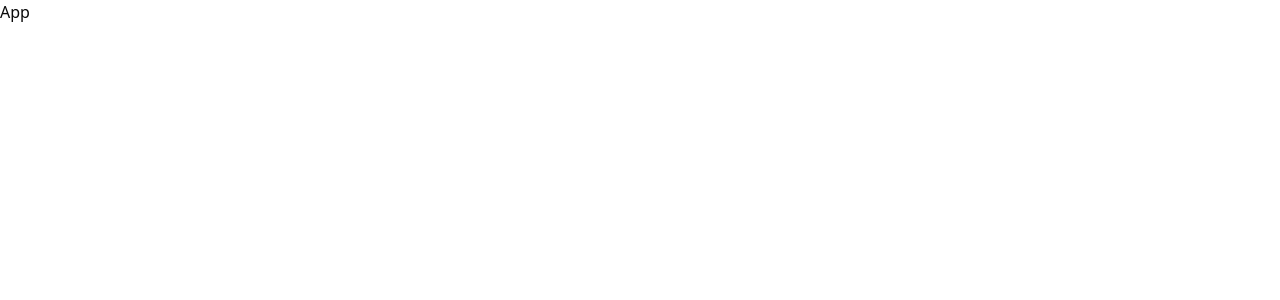
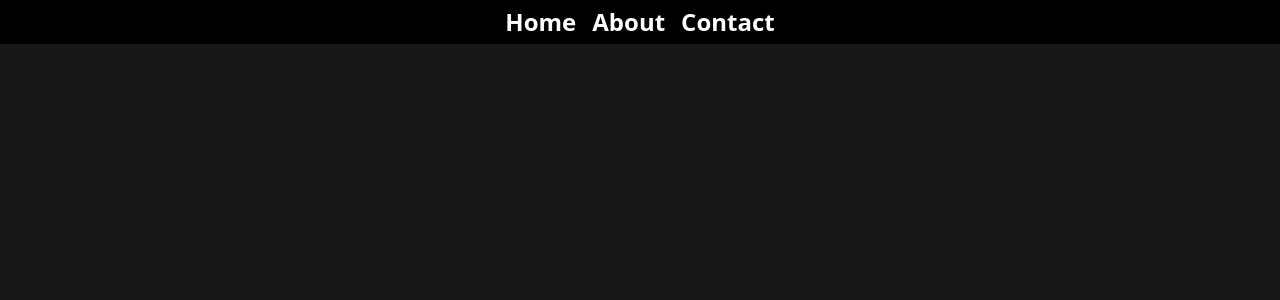
Before and after one commit to yaseenrehan123/Authentication, a React (Vite) app in the folder client/: page / in a window 1280 px wide. Shown: the top 300 px of the page. Built offline with nearby package versions, Linux system fonts and the light colour scheme.

Commit message:
Frontend init

```diff
--- a/client/package.json
+++ b/client/package.json
@@ -16,8 +16,10 @@
     "lucide-react": "^0.539.0",
     "react": "^19.1.1",
     "react-dom": "^19.1.1",
+    "react-icons": "^5.5.0",
     "tailwind-merge": "^3.3.1",
-    "tailwindcss": "^4.1.12"
+    "tailwindcss": "^4.1.12",
+    "zustand": "^5.0.8"
   },
   "devDependencies": {
     "@eslint/js": "^9.33.0",
--- a/client/src/App.tsx
+++ b/client/src/App.tsx
@@ -1,8 +1,14 @@
 import React from 'react'
+import Navbar from './components/navbar/Navbar'
 
 const App = () => {
   return (
-    <div>App</div>
+    <div className='p-0 m-0 box-border'>
+      <div className='w-screen h-screen flex items-center flex-col pt-2 pb-2 bg-neutral-900'>
+        <Navbar />
+      </div>
+
+    </div>
   )
 }
 
--- /dev/null
+++ b/client/src/components/navbar/Mainbar.tsx
@@ -0,0 +1,23 @@
+import React from 'react'
+import Responsive from '../ui/responsive'
+import Navlink from './Navlink'
+import NavMenuIcon from './NavMenuIcon'
+
+const Mainbar = () => {
+    return (
+        <div className='w-screen flex items-center justify-between bg-black min-h-10  pt-1.5 pb-1.5 z-10
+        fixed top-0 left-0'>
+            <div></div>
+            <div className='flex items-center justify-center gap-4'>
+                <Responsive display="hidden" md="flex"><Navlink>Home</Navlink></Responsive>
+                <Responsive display="hidden" md="flex"><Navlink>About</Navlink></Responsive>
+                <Responsive display="hidden" md="flex"><Navlink>Contact</Navlink></Responsive>
+            </div>
+            <div className='flex items-center justify-center'>
+                <Responsive display='flex' md="hidden"><NavMenuIcon /></Responsive>
+            </div>
+        </div>
+    )
+}
+
+export default Mainbar
--- /dev/null
+++ b/client/src/components/navbar/NavCancelIcon.tsx
@@ -0,0 +1,16 @@
+import { useSidebarStore } from '@/stores/useSidebarStore';
+import React from 'react'
+import { RxCross2 } from "react-icons/rx";
+
+const NavCancelIcon = () => {
+    const setEnabled = useSidebarStore((state) => state.setEnabled);
+    return (
+        <div className='flex items-center justify-center text-red-500 hover:text-red-800 duration-150 transition-all
+        hover:cursor-pointer'
+            onClick={() => setEnabled(false)}>
+            <RxCross2 />
+        </div>
+    )
+}
+
+export default NavCancelIcon
--- /dev/null
+++ b/client/src/components/navbar/NavMenuIcon.tsx
@@ -0,0 +1,15 @@
+import { useSidebarStore } from '@/stores/useSidebarStore';
+import React from 'react'
+import { MdOutlineMenu } from "react-icons/md";
+const NavMenuIcon = () => {
+    const setEnabled = useSidebarStore((state) => state.setEnabled);
+    return (
+        <div className='flex items-center justify-center text-[40px] text-cyan-500 hover:cursor-pointer hover:text-cyan-700
+            duration-150 transition-all'
+            onClick={() => setEnabled(true)}>
+            <MdOutlineMenu />
+        </div>
+    )
+}
+
+export default NavMenuIcon
--- /dev/null
+++ b/client/src/components/navbar/Navbar.tsx
@@ -0,0 +1,14 @@
+import React, { useState } from 'react'
+import Mainbar from './Mainbar';
+import Sidebar from './Sidebar';
+
+const Navbar = () => {
+    return (
+        <div className='flex items-center justify-between relative'>
+            <Mainbar />
+            <Sidebar />
+        </div>
+    )
+}
+
+export default Navbar
--- /dev/null
+++ b/client/src/components/navbar/Navlink.tsx
@@ -0,0 +1,12 @@
+import React from 'react'
+
+const Navlink = ({ children }: { children: React.ReactNode }) => {
+    return (
+        <div className='text-2xl font-bold text-white hover:text-cyan-500 transition-all duration-150
+        hover:cursor-pointer'>
+            {children}
+        </div>
+    )
+}
+
+export default Navlink
--- /dev/null
+++ b/client/src/components/navbar/Sidebar.tsx
@@ -0,0 +1,16 @@
+import { useSidebarStore } from '@/stores/useSidebarStore'
+import React from 'react'
+
+const Sidebar = () => {
+    const enabled = useSidebarStore((state) => state.enabled);
+
+    if (!enabled) return null;
+
+    return (
+        <div className='w-screen sm:w-1/2 md:w-60 h-screen bg-black z-20 fixed top-0 right-0'>
+
+        </div>
+    )
+}
+
+export default Sidebar
--- /dev/null
+++ b/client/src/components/ui/responsive.tsx
@@ -0,0 +1,53 @@
+import { cn } from '@/lib/utils';
+import type { ResponsiveProps } from '@/types';
+import { cva } from 'class-variance-authority'
+import React from 'react'
+
+const Responsive = ({ display, sm, md, lg, children, className, ...props }: ResponsiveProps) => {
+    return (
+        <div {...props} className={cn(variants({ display, sm, md, lg }), className)}>{children}</div>
+    )
+}
+
+const variants = cva('', {
+    variants: {
+        display: {
+            block: 'block',
+            inline: 'inline',
+            inlineBlock: 'inline-block',
+            flex: 'flex',
+            inlineFlex: 'inline-flex',
+            grid: 'grid',
+            hidden: 'hidden'
+        },
+        sm: {
+            default: '',
+            block: 'sm:block',
+            hidden: 'sm:hidden',
+            flex: 'sm:flex',
+            inlineBlock: 'sm:inline-block',
+        },
+        md: {
+            default: '',
+            block: 'md:block',
+            hidden: 'md:hidden',
+            flex: 'md:flex',
+            inlineBlock: 'md:inline-block',
+        },
+        lg: {
+            default: '',
+            block: 'lg:block',
+            hidden: 'lg:hidden',
+            flex: 'lg:flex',
+            inlineBlock: 'lg:inline-block',
+        }
+    },
+    defaultVariants: {
+        display: 'block',
+        sm: 'default',
+        md: 'default',
+        lg: 'default'
+    }
+});
+
+export default Responsive
--- /dev/null
+++ b/client/src/stores/useSidebarStore.ts
@@ -0,0 +1,7 @@
+import type { SidebarStore } from "@/types";
+import { create } from "zustand";
+
+export const useSidebarStore = create<SidebarStore>((set) => ({
+    enabled: false,
+    setEnabled: (newVal: boolean) => set(() => ({ enabled: newVal }))
+}));
--- /dev/null
+++ b/client/src/types.ts
@@ -0,0 +1,16 @@
+import type { HTMLAttributes } from "react";
+
+//SHADCN VARIANTS
+export type ResponsiveVariants = {
+    display?: 'block' | 'inline' | 'inlineBlock' | 'flex' | 'inlineFlex' | 'grid' | 'hidden',
+    sm?: 'default' | 'block' | 'hidden' | 'flex' | 'inlineBlock',
+    md?: 'default' | 'block' | 'hidden' | 'flex' | 'inlineBlock',
+    lg?: 'default' | 'block' | 'hidden' | 'flex' | 'inlineBlock',
+}
+//SHADCN PROPS
+export type ResponsiveProps = React.HTMLAttributes<HTMLDivElement> & ResponsiveVariants;
+//STORES
+export type SidebarStore = {
+    enabled: boolean,
+    setEnabled: (newVal: boolean) => void
+}
```
Also changed, not shown: 1 other file (tests, documents, lock files or other folders).
